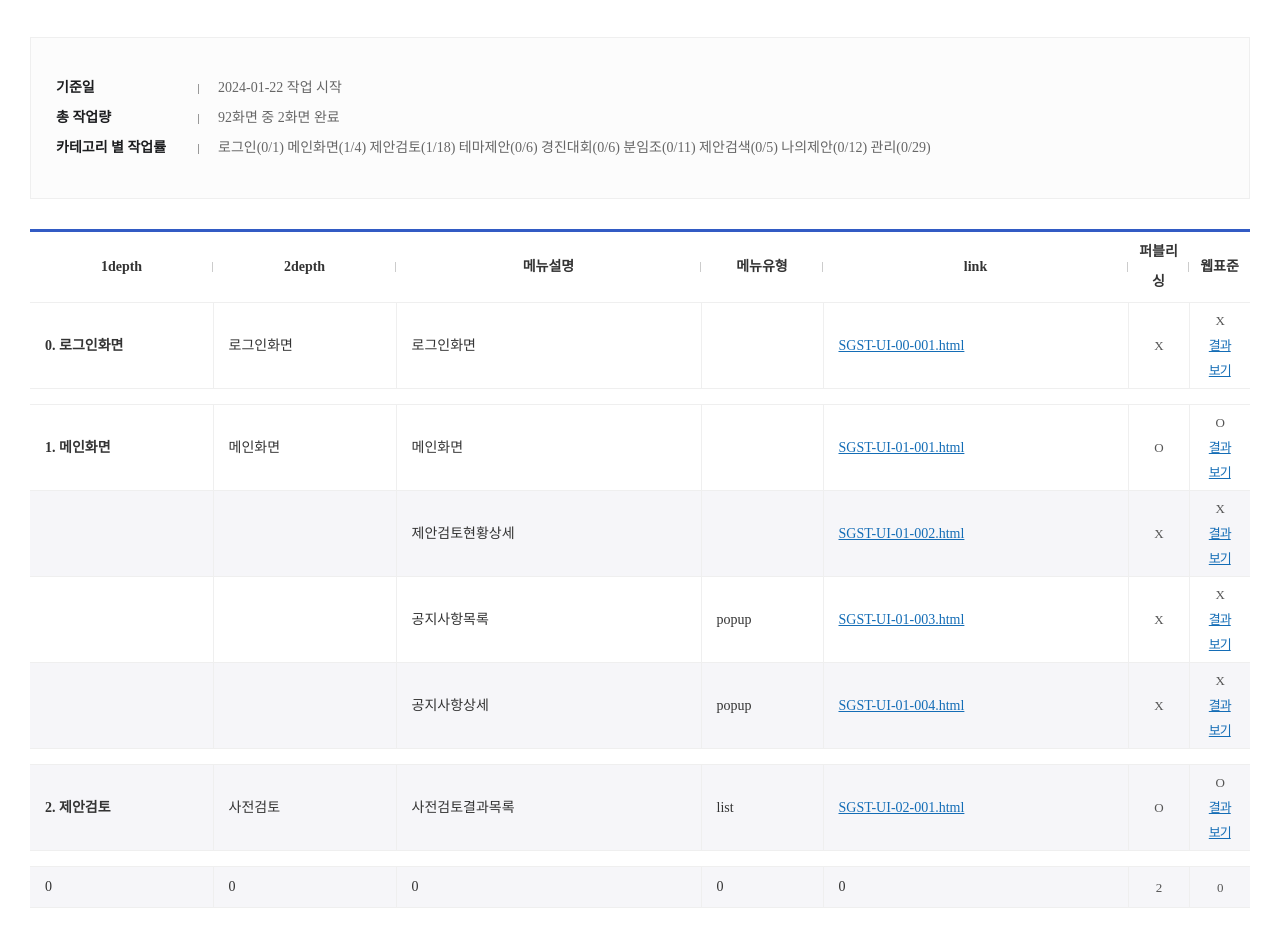
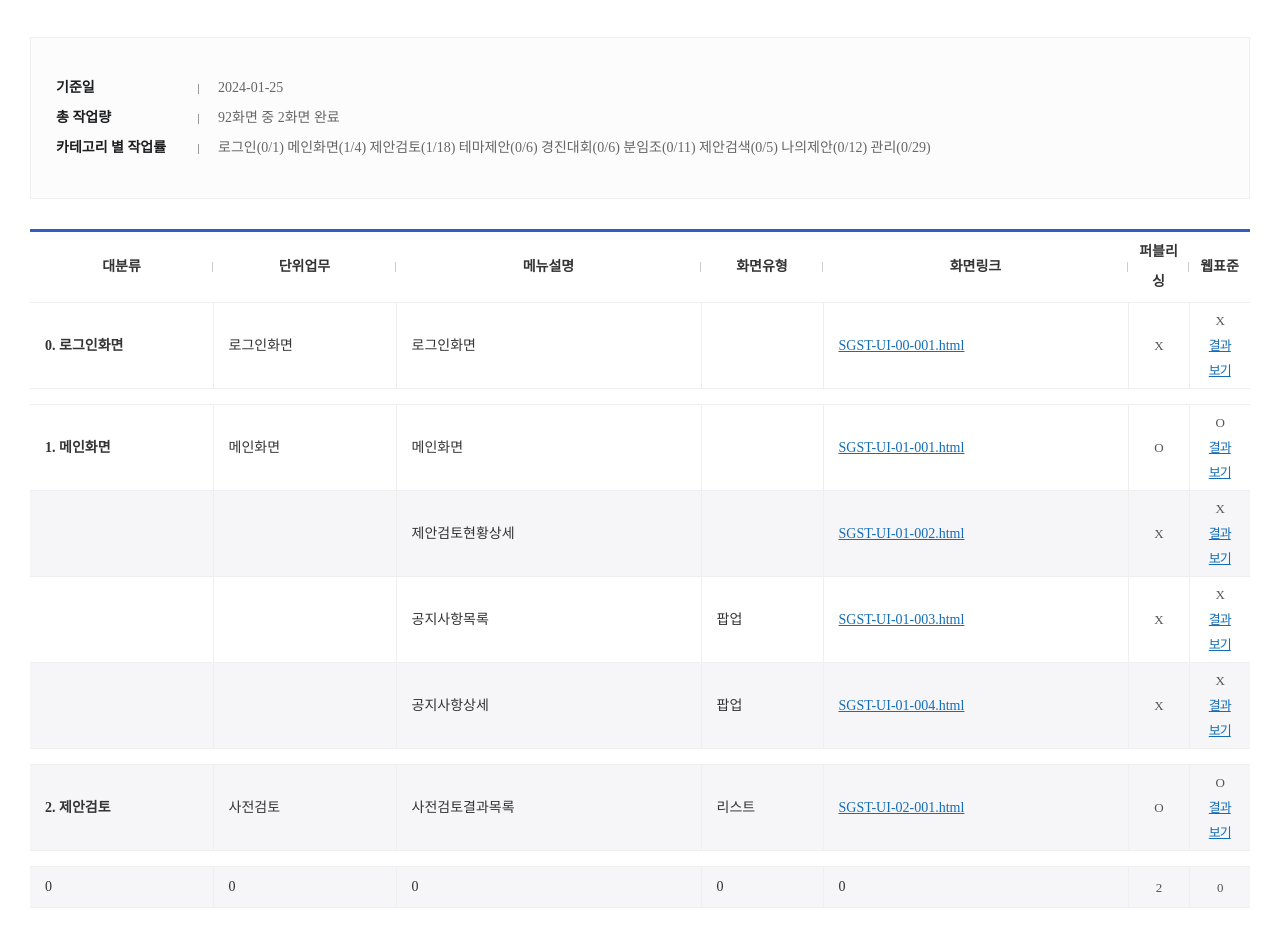
Before and after one commit to nsjwon/kdnPublishIE, a plain HTML site: page index.html in a window 1280 px wide. Shown: the part 73-1011 px from the top of the page. Drawn offline with Linux system fonts and the light colour scheme.

Commit message:
230125_메뉴명수정

```diff
--- a/index.html
+++ b/index.html
@@ -207,7 +207,7 @@
 			<ul>
 				<li>
 					<strong>기준일</strong>
-					<span>2024-01-22 작업 시작</span>
+					<span>2024-01-25</span>
 				</li>
 				<li>
 					<strong>총 작업량</strong>
@@ -242,11 +242,11 @@
 		</colgroup>
 		<thead>
 			<tr>
-				<th scope="col">1depth</th>
-				<th scope="col">2depth</th>
+				<th scope="col">대분류</th>
+				<th scope="col">단위업무</th>
 				<th scope="col">메뉴설명</th>
-				<th scope="col">메뉴유형</th>
-				<th scope="col">link</th>
+				<th scope="col">화면유형</th>
+				<th scope="col">화면링크</th>
 				<th scope="col">퍼블리싱</th>
 				<th scope="col">웹표준</th>
 			</tr>
@@ -281,7 +281,7 @@
 				<td>
 					O
 					<br>
-					<a href="https://validator.w3.org/nu/"
+					<a href="https://validator.w3.org/nu/?doc=https%3A%2F%2Fnsjwon.github.io%2FkdnPublish%2Fpages%2FSGST-UI-01-001.html"
 						target="_blank">결과보기</a>
 				</td>
 			</tr>
@@ -303,7 +303,7 @@
 				<td><strong></strong></td>
 				<td></td>
 				<td>공지사항목록</td>
-				<td>popup</td>
+				<td>팝업</td>
 				<td><a href="./pages/SGST-UI-01-003.html" target="_blank">SGST-UI-01-003.html</a></td>
 				<td>X</td>
 				<td>
@@ -317,7 +317,7 @@
 				<td><strong></strong></td>
 				<td></td>
 				<td>공지사항상세</td>
-				<td>popup</td>
+				<td>팝업</td>
 				<td><a href="./pages/SGST-UI-01-004.html" target="_blank">SGST-UI-01-004.html</a></td>
 				<td>X</td>
 				<td>
@@ -336,7 +336,7 @@
 				<td><strong>2. 제안검토</strong></td>
 				<td>사전검토</td>
 				<td>사전검토결과목록</td>
-				<td>list</td>
+				<td>리스트</td>
 				<td><a href="./pages/SGST-UI-02-001.html" target="_blank">SGST-UI-02-001.html</a></td>
 				<td>O</td>
 				<td>
```
Also changed, not shown: pages/SGST-UI-02-001.html (+4 -4 lines).
